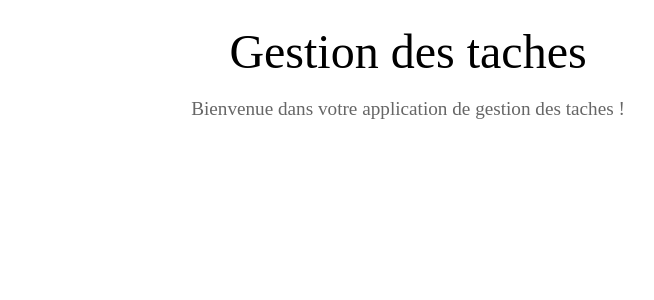
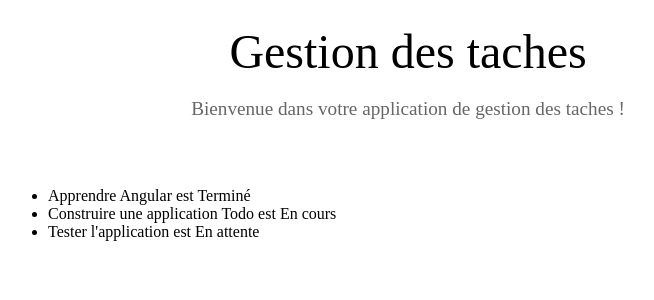
Before and after one commit to Remisdv/todo-list-app-angular, an Angular app: page / in a window 1280 px wide. Shown: the top 300 px of the page, without its empty margins (232-886 px from the left). Built offline with nearby package versions, Linux system fonts and the light colour scheme.

Commit message:
Ajout premier composant liste

```diff
--- a/src/app/app.html
+++ b/src/app/app.html
@@ -24,12 +24,21 @@
     color: #666;
     font-size: 1.2em;
   }
+
+  .list {
+    max-width: 800px;
+    margin: 0 auto;
+    padding: 1em;
+  }
 </style>
 
 <main class="main">
   <div class="Header">
     <h1>Gestion des taches</h1>
     <p>Bienvenue dans votre application de gestion des taches !</p>
+  </div>
+  <div class="list">
+    <app-header-list></app-header-list>
   </div>
 </main>
 
--- a/src/app/app.ts
+++ b/src/app/app.ts
@@ -1,9 +1,10 @@
 import { Component, signal } from '@angular/core';
 import { RouterOutlet } from '@angular/router';
+import { HeaderList } from './header-list/header-list';
 
 @Component({
   selector: 'app-root',
-  imports: [RouterOutlet],
+  imports: [RouterOutlet, HeaderList],
   templateUrl: './app.html',
   styleUrl: './app.css'
 })
--- /dev/null
+++ b/src/app/header-list/header-list.html
@@ -0,0 +1,5 @@
+<ul>
+    @for (task of tasks; track task.id) {
+        <li>{{task.title}} est {{task.statut}}</li>
+    }
+</ul>
--- /dev/null
+++ b/src/app/header-list/header-list.ts
@@ -0,0 +1,16 @@
+import { Component } from '@angular/core';
+
+@Component({
+  selector: 'app-header-list',
+  imports: [],
+  templateUrl: './header-list.html',
+  styleUrl: './header-list.css',
+})
+export class HeaderList {
+  tasks = [
+    { id: 1, title: 'Apprendre Angular', statut: "Terminé" },
+    { id: 2, title: 'Construire une application Todo', statut: "En cours" },
+    { id: 3, title: 'Tester l\'application', statut: "En attente" },
+  ]
+
+}
```
Also changed, not shown: src/app/header-list/header-list.css (added), 1 other file (tests, documents, lock files or other folders).
